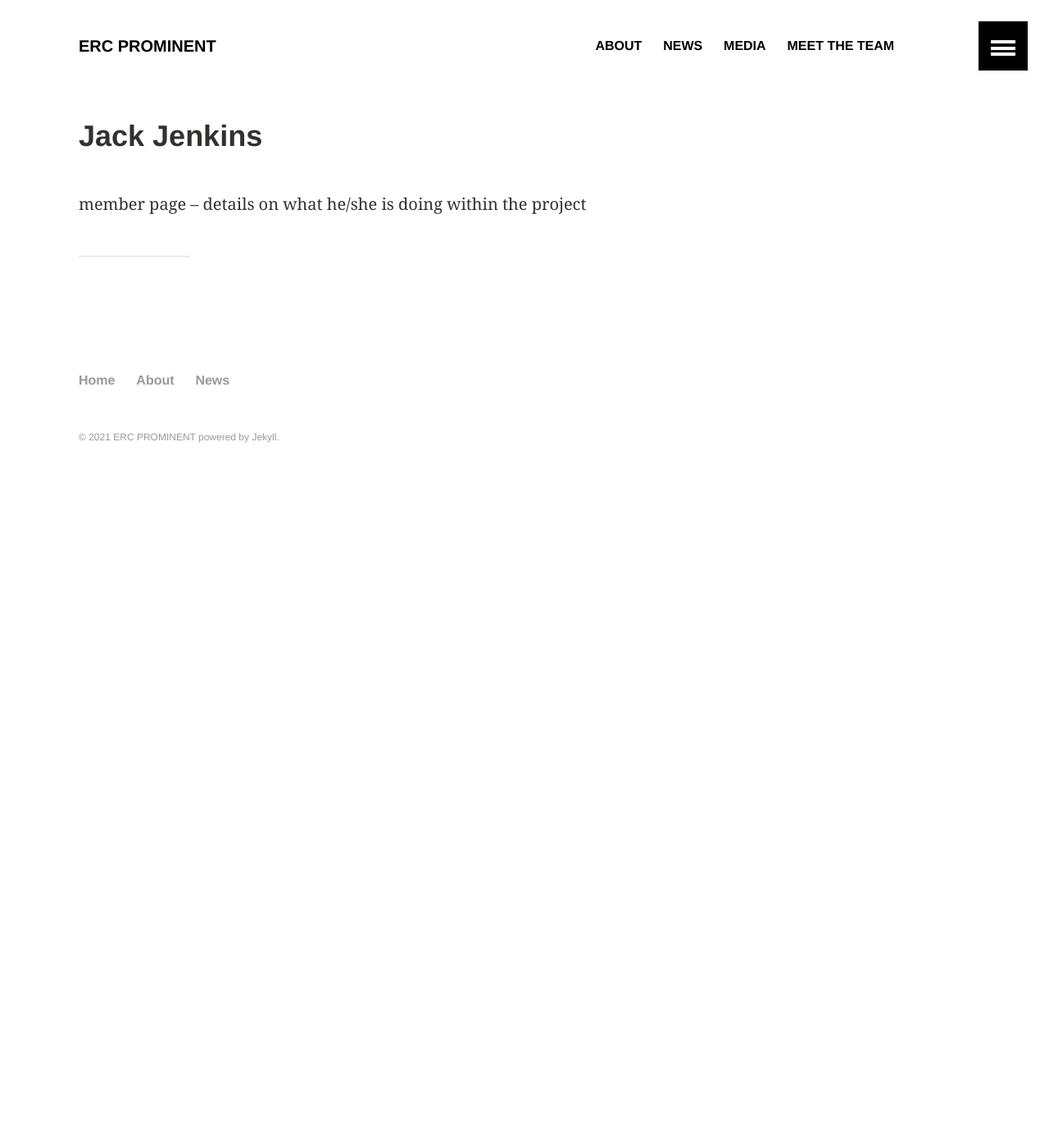
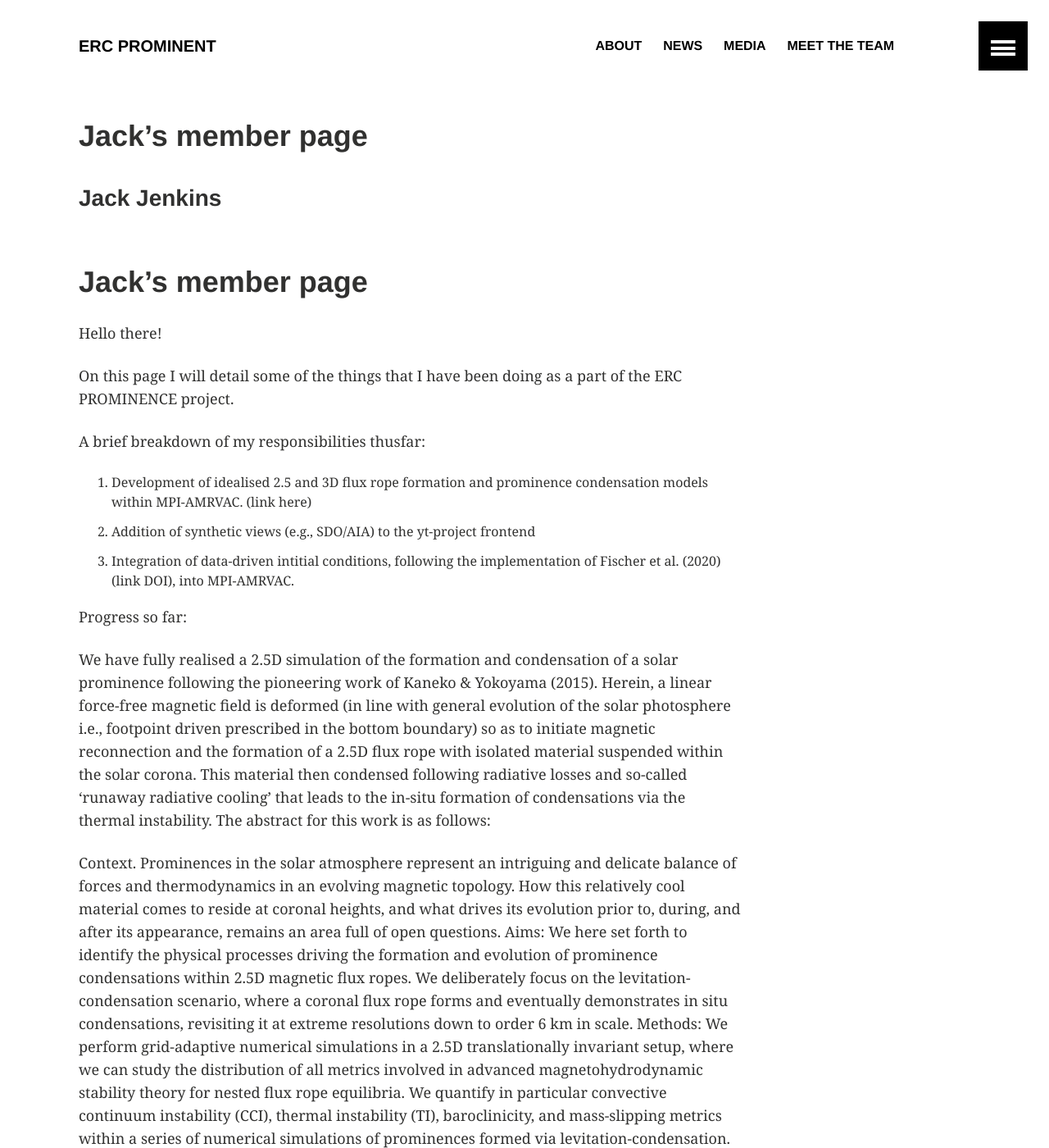
Before and after one commit to erc-prominent/erc-prominent.github.io, a Jekyll site: the page built from team/jackjenkins.md, in a window 1280 px wide and 1400 px high. Shown: the whole window at 82% size. Built offline with Jekyll 4.4.1, drawn with Linux system fonts in a browser that asks for light colours; our own code applies the rules of GitHub Pages for plain Markdown files; some of the changed text lies outside the part shown.

Commit message:
test modification for team/jackjenkins.md

```diff
--- a/team/jackjenkins.md
+++ b/team/jackjenkins.md
@@ -1,7 +1,26 @@
 ---
 layout: article
-title: "Jack Jenkins"
+excerpt: "Jack Jenkins"
 share: false
 ---
 
-member page -- details on what he/she is doing within the project
+# Jack's member page
+Hello there!
+
+On this page I will detail some of the things that I have been doing as a part of the ERC PROMINENCE project.
+
+A brief breakdown of my responsibilities thusfar:
+1. Development of idealised 2.5 and 3D flux rope formation and prominence condensation models within MPI-AMRVAC. (link here)
+2. Addition of synthetic views (e.g., SDO/AIA) to the yt-project frontend
+3. Integration of data-driven intitial conditions, following the implementation of Fischer et al. (2020) (link DOI), into MPI-AMRVAC.
+
+Progress so far:
+
+We have fully realised a 2.5D simulation of the formation and condensation of a solar prominence following the pioneering work of Kaneko & Yokoyama (2015). Herein, a linear force-free magnetic field is deformed (in line with general evolution of the solar photosphere i.e., footpoint driven prescribed in the bottom boundary) so as to initiate magnetic reconnection and the formation of a 2.5D flux rope with isolated material suspended within the solar corona. This material then condensed following radiative losses and so-called 'runaway radiative cooling' that leads to the in-situ formation of condensations via the thermal instability. The abstract for this work is as follows:
+
+Context. Prominences in the solar atmosphere represent an intriguing and delicate balance of forces and thermodynamics in an evolving magnetic topology. How this relatively cool material comes to reside at coronal heights, and what drives its evolution prior to, during, and after its appearance, remains an area full of open questions.
+Aims: We here set forth to identify the physical processes driving the formation and evolution of prominence condensations within 2.5D magnetic flux ropes. We deliberately focus on the levitation-condensation scenario, where a coronal flux rope forms and eventually demonstrates in situ condensations, revisiting it at extreme resolutions down to order 6 km in scale.
+Methods: We perform grid-adaptive numerical simulations in a 2.5D translationally invariant setup, where we can study the distribution of all metrics involved in advanced magnetohydrodynamic stability theory for nested flux rope equilibria. We quantify in particular convective continuum instability (CCI), thermal instability (TI), baroclinicity, and mass-slipping metrics within a series of numerical simulations of prominences formed via levitation-condensation.
+Results: Overall, we find that the formation and evolution of prominence condensations happens in a clearly defined sequence regardless of resolution, with background field strength between 3 and 10 Gauss. The CCI governs the slow evolution of plasma prior to the formation of distinct condensations found to be driven by the TI. Evolution of the condensations towards the topological dips of the magnetic flux rope is a consequence of these condensations initially forming out of pressure balance with their surroundings. From the baroclinicity distributions, smaller-scale rotational motions are inferred within forming and evolving condensations. Upon the complete condensation of a prominence 'monolith', the slow descent of this plasma towards lower heights appears consistent with the mass-slippage mechanism driven by episodes of both local current diffusion and magnetic reconnection.
+
+The associated paper can be found online at: https://www.aanda.org/articles/aa/pdf/2021/02/aa39630-20.pdf and with open access at: https://arxiv.org/abs/2011.13428.
```
